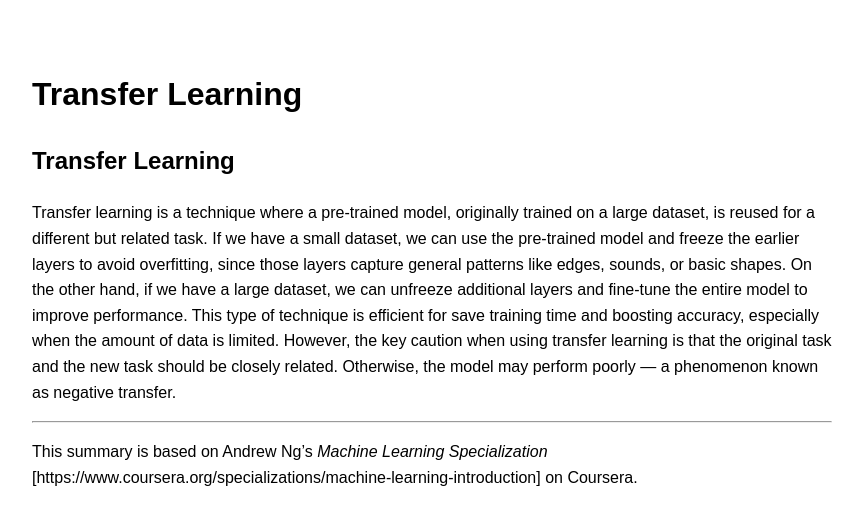
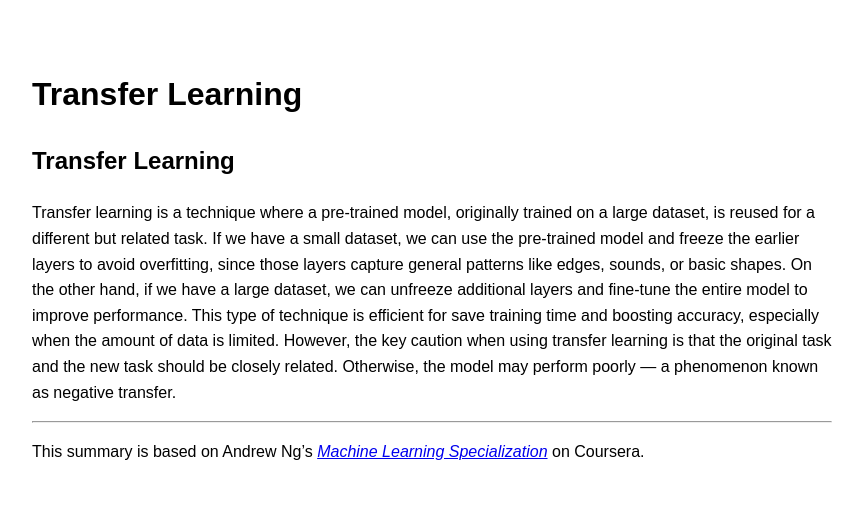
Before and after one commit to mkim2178/mkim2178.github.io, a Jekyll site: the page built from optimizations/transfer_learning.md, in a window 1280 px wide. Shown: the top 525 px of the page, without its empty margins (208-1071 px from the left). Built offline with Jekyll 4.4.1, drawn with Linux system fonts in a browser that asks for light colours; our own code applies the rules of GitHub Pages for plain Markdown files.

Commit message:
hyperlink bug has been fixed

```diff
--- a/optimizations/transfer_learning.md
+++ b/optimizations/transfer_learning.md
@@ -8,4 +8,4 @@ However, the key caution when using transfer learning is that the original task
 
 
 ---
-This summary is based on Andrew Ng’s *Machine Learning Specialization* [https://www.coursera.org/specializations/machine-learning-introduction] on Coursera.
+This summary is based on Andrew Ng’s [*Machine Learning Specialization*](https://www.coursera.org/specializations/machine-learning-introduction) on Coursera.
```
